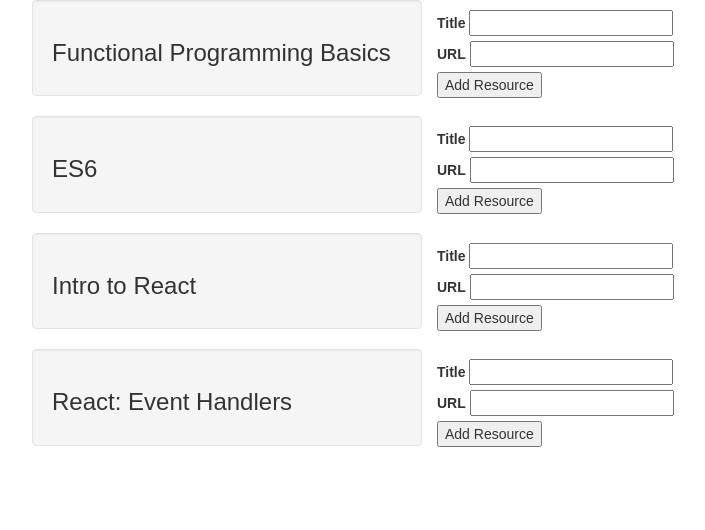
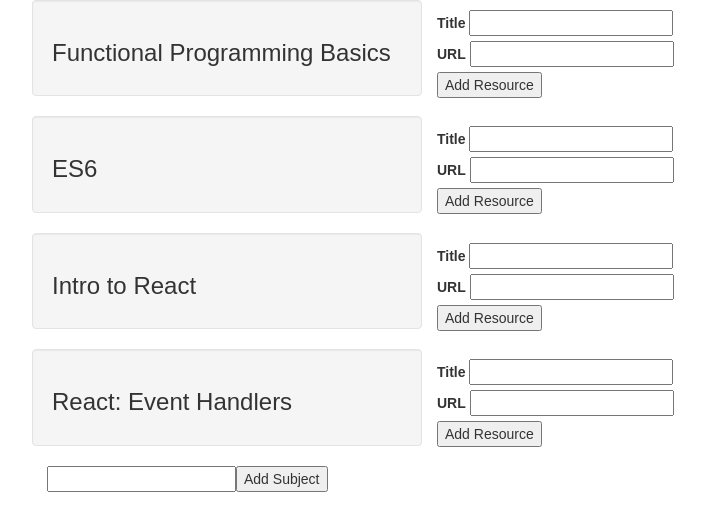
Before and after one commit to haleybristol/react-bookmark-manager, a React (Create React App) app: page / in a window 1280 px wide. Shown: the top 530 px of the page, without its empty margins (23-728 px from the left). Built offline with nearby package versions, Linux system fonts and the light colour scheme.

Commit message:
add new subject

```diff
--- a/src/App.css
+++ b/src/App.css
@@ -29,7 +29,3 @@
   from { transform: rotate(0deg); }
   to { transform: rotate(360deg); }
 }
-
- ul {
-  list-style: none !important;
-}
--- a/src/App.js
+++ b/src/App.js
@@ -5,9 +5,13 @@
   constructor(props) {
     super(props);
 
-    this.addNewResource = this.addNewResource.bind(this)
+    this.addNewResource = this.addNewResource.bind(this);
+    this.addNewSubject = this.addNewSubject.bind(this);
+    this.handleTyping = this.handleTyping.bind(this);
 
-    this.state = {resources: [
+    this.state = {
+      subject: '',
+      resources: [
       {subject: "Functional Programming Basics", resources: [
         {
           title: "Higher Order Functions Explained",
@@ -146,11 +150,28 @@
 
   //event handlers here
 
+  handleTyping(e) {
+    this.setState({[e.target.name]: e.target.value})
+  }
+
+  addNewSubject(e) {
+    e.preventDefault();
+    const newSubject = {
+      subject: this.state.subject,
+      resources: []
+    }
+    const tempState = this.state;
+    tempState.resources.push(newSubject);
+    this.setState(tempState);
+    sessionStorage.setItem(tempState);
+  }
+
   addNewResource(subject, resource) {
     const tempState = this.state;
     tempState.resources[subject].resources.push(resource);
-    this.setState(tempState)
+    this.setState(tempState);
   }
+
   render() {
     return(
       <div>
@@ -161,6 +182,13 @@
             )
           })
         }
+        <div className="container">
+          <form>
+            <label htmlFor="subject"></label>
+            <input name="subject" id="subject" onChange={this.handleTyping} value={this.state.subject}/>
+            <button onClick={this.addNewSubject}>Add Subject</button>
+          </form>
+        </div>
       </div>
     );
   }
--- a/src/Subject.js
+++ b/src/Subject.js
@@ -47,12 +47,12 @@
 		  				<h3 onClick={this.handleClick}>{this.props.items.subject}</h3>
 						</div>
 					<div className="col-xs-8">
-			  		<ul>
+			  		<ul className="list-unstyled">
 			  			{this.props.items.resources.map((resource) => {
 			  				if (this.state.isClicked) {
 				  				return(
-				  					<li>
-				  						<a href={resource.url} className="no-decoration">{resource.title}</a>
+				  					<li >
+				  						<a href={resource.url} >{resource.title}</a>
 				  					</li>
 				  				)
 			  				}
```
